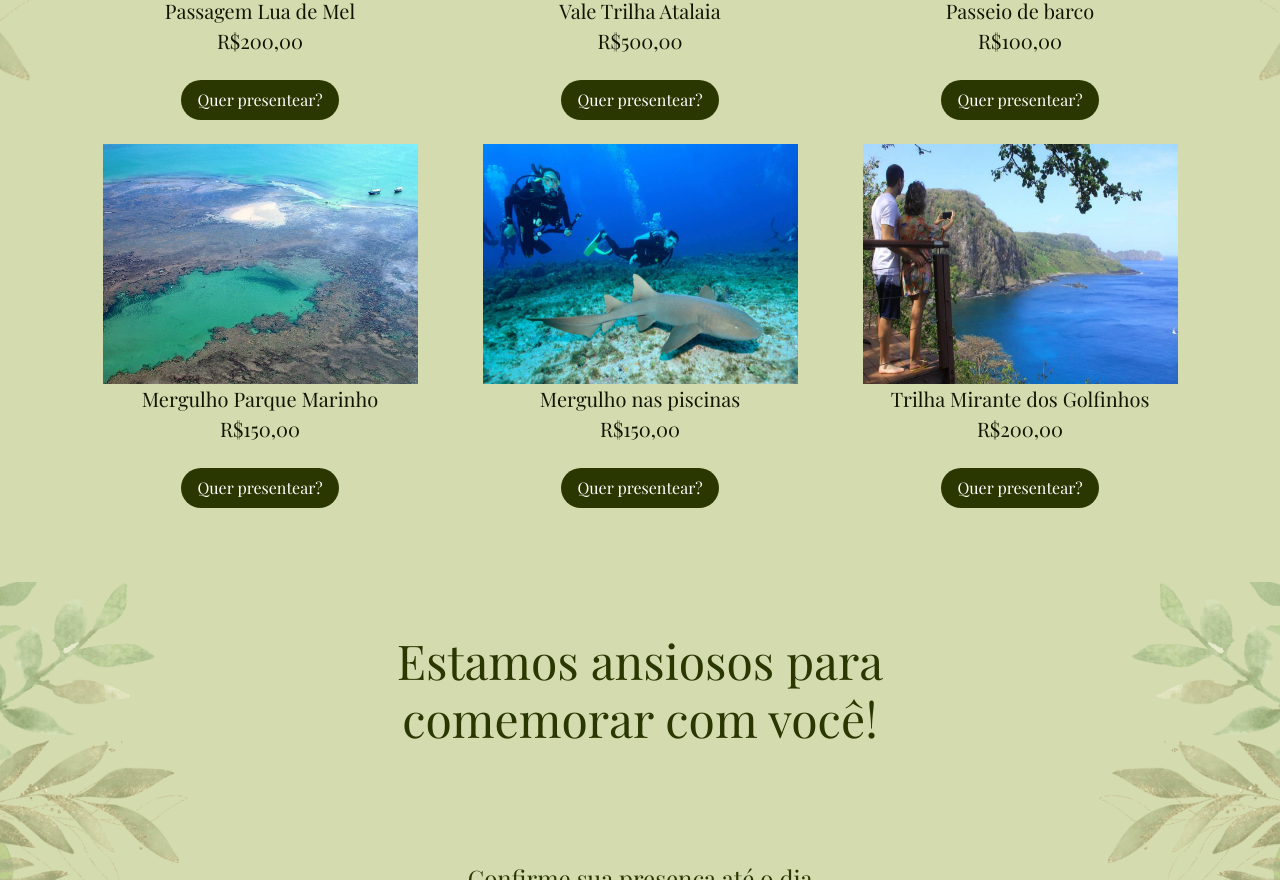
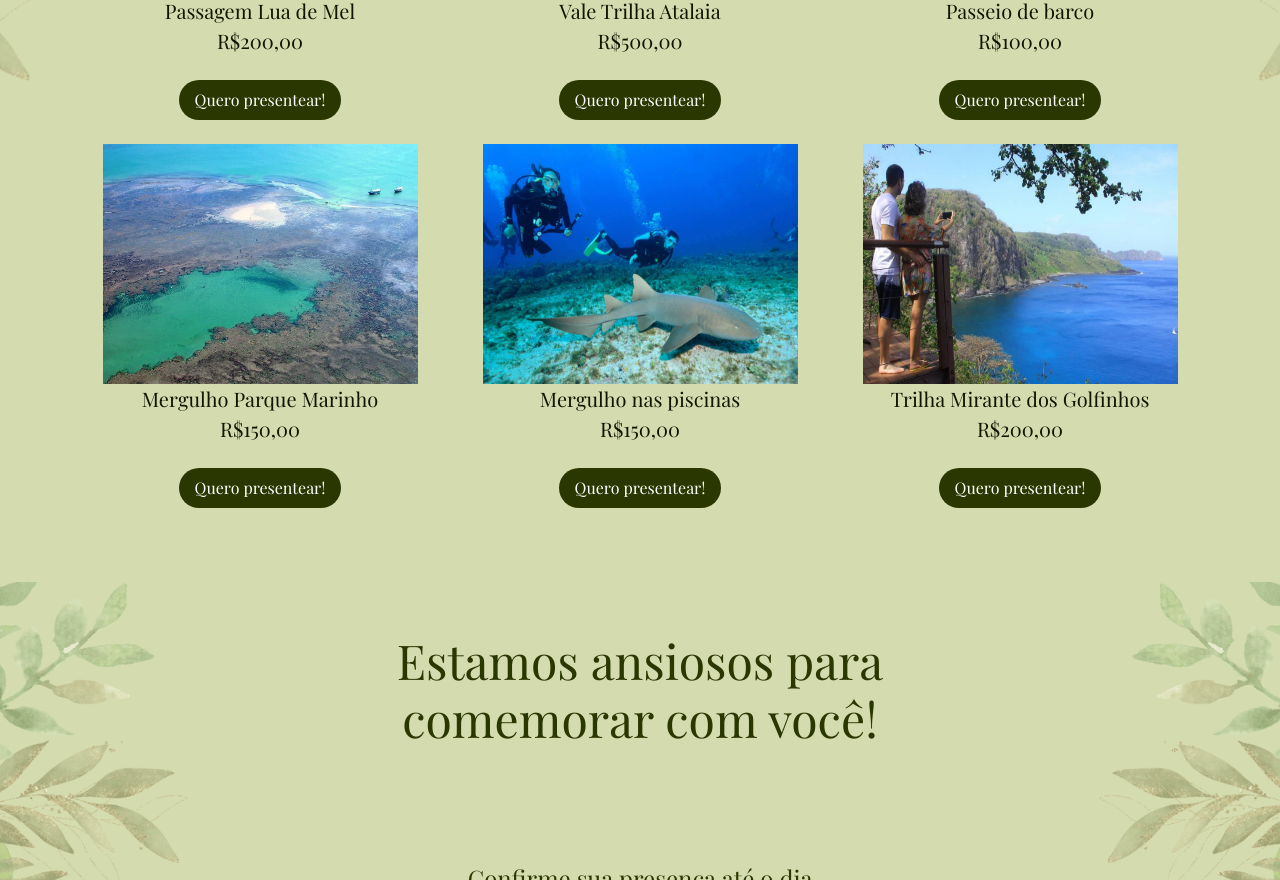
Before and after one commit to rubemmnf/mariage-website, a website: page index.html in a window 1280 px wide. Shown: the part 4095-4975 px from the top of the page. Drawn offline with nearby package versions, Linux system fonts and the light colour scheme; a web font is replaced by a local one.

Commit message:
Fix: Honey moon button text

```diff
--- a/index.html
+++ b/index.html
@@ -142,7 +142,7 @@
                         R$200,00
                     </p>
                     <a href="pix_pages/pix_200.html" class="gift-button-link">
-                    <button class="gift-button">Quer presentear?</button>
+                    <button class="gift-button">Quero presentear!</button>
                     </a>
 
 
@@ -155,7 +155,7 @@
                         R$500,00
                     </p>
                     <a href="pix_pages/pix_500.html" class="gift-button-link">
-                    <button class="gift-button">Quer presentear?</button>
+                    <button class="gift-button">Quero presentear!</button>
                     </a>
 
 
@@ -168,7 +168,7 @@
                         R$100,00
                     </p>
                     <a href="pix_pages/pix_100.html" class="gift-button-link">
-                    <button class="gift-button">Quer presentear?</button>
+                    <button class="gift-button">Quero presentear!</button>
                     </a>
 
 
@@ -183,7 +183,7 @@
                         R$150,00
                     </p>
                     <a href="pix_pages/pix_150.html" class="gift-button-link">
-                    <button class="gift-button">Quer presentear?</button>
+                    <button class="gift-button">Quero presentear!</button>
                     </a>
 
 
@@ -196,7 +196,7 @@
                         R$150,00
                     </p>
                     <a href="pix_pages/pix_150.html" class="gift-button-link">
-                    <button class="gift-button">Quer presentear?</button>
+                    <button class="gift-button">Quero presentear!</button>
                     </a>
 
 
@@ -209,7 +209,7 @@
                         R$200,00
                     </p>
                     <a href="pix_pages/" class="gift-button-link">
-                    <button class="gift-button">Quer presentear?</button>
+                    <button class="gift-button">Quero presentear!</button>
                     </a>
 
 
```
